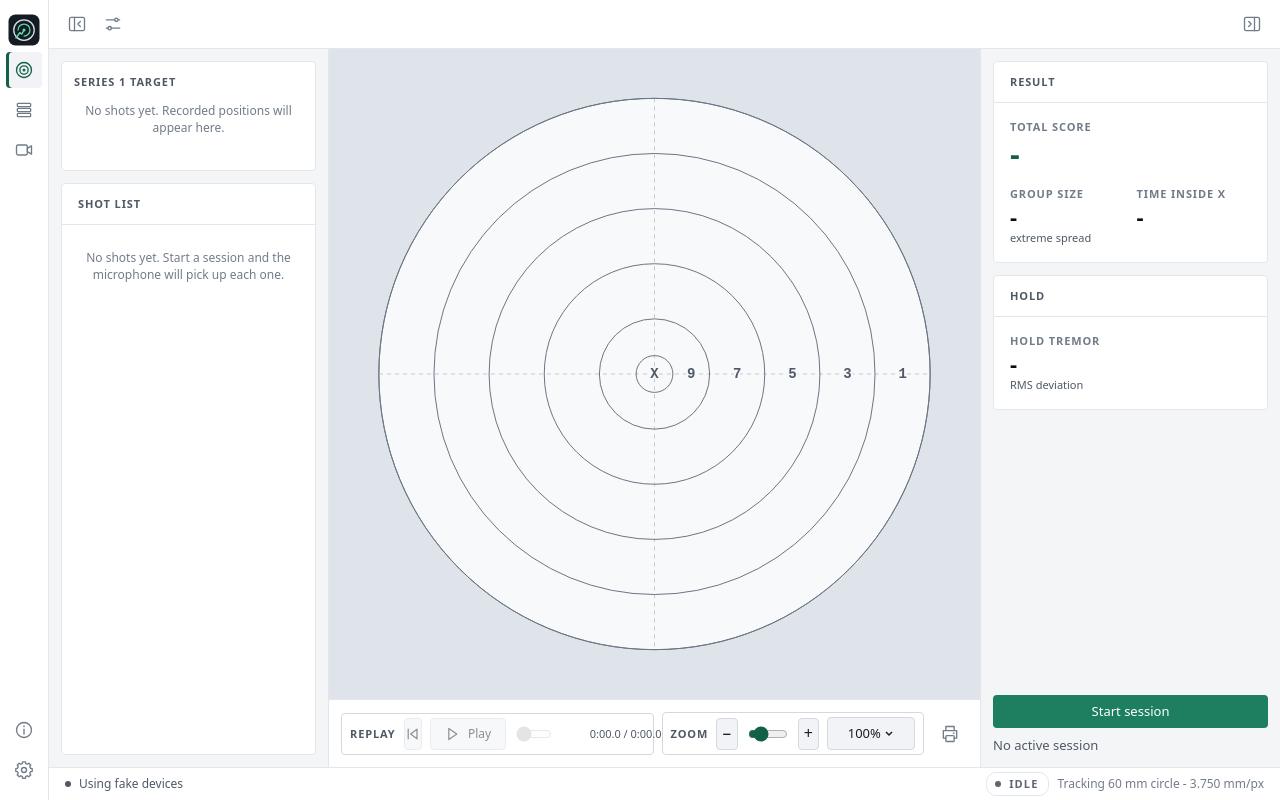
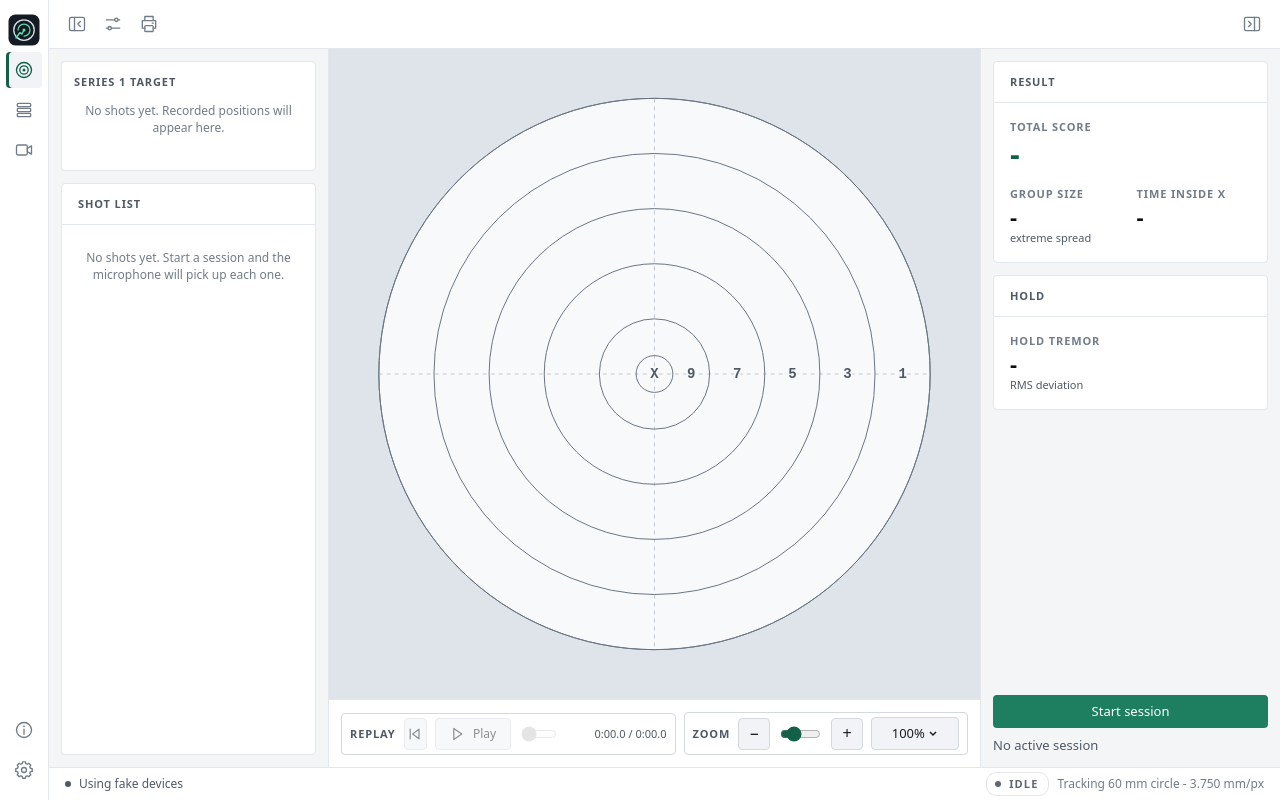
Before and after one commit to dsgnr/ShotTrainer, a Svelte app in the folder frontend/: page / in a window 1280 px wide. Built offline with nearby package versions, Linux system fonts and the light colour scheme.

Commit message:
feat(frontend): move the print button into the header

```diff
--- a/frontend/src/App.svelte
+++ b/frontend/src/App.svelte
@@ -9,7 +9,6 @@
   import SessionOverview from "./components/SessionOverview.svelte";
   import LiveRegion from "./components/LiveRegion.svelte";
   import HeroStats from "./components/HeroStats.svelte";
-  import PrintButton from "./components/PrintButton.svelte";
   import MarkerSheet from "./components/MarkerSheet.svelte";
   import NavRail from "./components/NavRail.svelte";
   import PreferencesDialog from "./components/PreferencesDialog.svelte";
@@ -241,7 +240,7 @@
   <About {updates} />
 {/snippet}
 <div style="height: 100%" inert={updates.stage === "installing"}>
-<AppShell onsettings={() => sessionSettingsOpen = true} page={page === "sessions" ? sessionsPage : page === "about" ? aboutPage : undefined}>
+<AppShell onsettings={() => sessionSettingsOpen = true} onprint={() => void sheet?.print()} page={page === "sessions" ? sessionsPage : page === "about" ? aboutPage : undefined}>
   {#snippet nav()}
     <NavRail
       {page}
@@ -270,7 +269,6 @@
         <ReplayControls replay={app.replay} {send} />
         <ZoomControls extentMm={visibleExtent} auto={autoZoom} onauto={() => autoZoom = true}
           referenceExtentMm={extentForRings(rings)} onextent={setExtent} />
-        <PrintButton onprint={() => void sheet?.print()} />
       </div>
     </div>
   {/snippet}
--- a/frontend/src/components/AppShell.svelte
+++ b/frontend/src/components/AppShell.svelte
@@ -10,9 +10,10 @@
     target?: Snippet;
     side?: Snippet;
     onsettings?: () => void;
+    onprint?: () => void;
   }
 
-  let { page, header, status, nav, shots, target, side, onsettings }: Props = $props();
+  let { page, header, status, nav, shots, target, side, onsettings, onprint }: Props = $props();
   let shotsCollapsed = $state(false);
   let sessionCollapsed = $state(false);
 </script>
@@ -47,6 +48,15 @@
             <path d="M4 7h10M18 7h2M4 17h2M10 17h10" />
             <circle cx="16" cy="7" r="2" />
             <circle cx="8" cy="17" r="2" />
+          </svg>
+        </button>
+      {/if}
+      {#if onprint}
+        <button type="button" aria-label="Print shot sheet" title="Print shot sheet" onclick={onprint}>
+          <svg viewBox="0 0 24 24" aria-hidden="true" width="20" height="20">
+            <path d="M7 8V3h10v5M7 17H4V8h16v9h-3" />
+            <rect x="7" y="14" width="10" height="7" rx="1" />
+            <path d="M16 11h1" />
           </svg>
         </button>
       {/if}
--- a/frontend/src/components/PrintButton.svelte
+++ /dev/null
@@ -1,17 +0,0 @@
-<script lang="ts">
-  let { onprint }: { onprint: () => void } = $props();
-</script>
-
-<button type="button" class="print tool-button" title="Print shot sheet" aria-label="Print shot sheet" onclick={onprint}>
-  <svg viewBox="0 0 24 24" aria-hidden="true" width="20" height="20">
-    <path d="M7 8V3h10v5M7 17H4V8h16v9h-3" />
-    <rect x="7" y="14" width="10" height="7" rx="1" />
-    <path d="M16 11h1" />
-  </svg>
-</button>
-
-<style>
-  .print { flex: none; width: 36px; padding: 0; color: var(--text-muted); background: transparent; border-color: transparent; }
-  .print:hover { color: var(--text); background: var(--surface-hover); }
-  svg { fill: none; stroke: currentColor; stroke-width: 1.6; stroke-linecap: round; stroke-linejoin: round; }
-</style>
```
Also changed, not shown: 2 other files (tests, documents, lock files or other folders).
